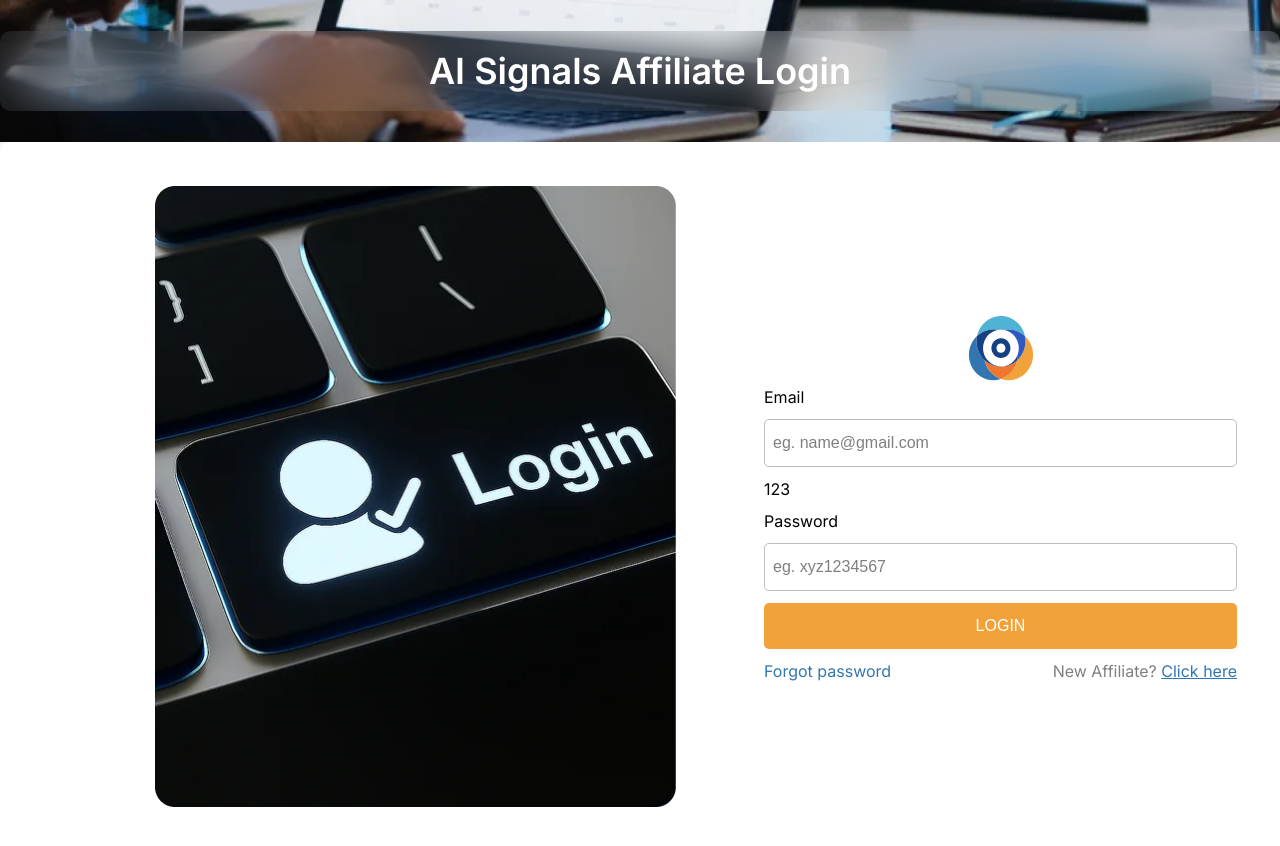
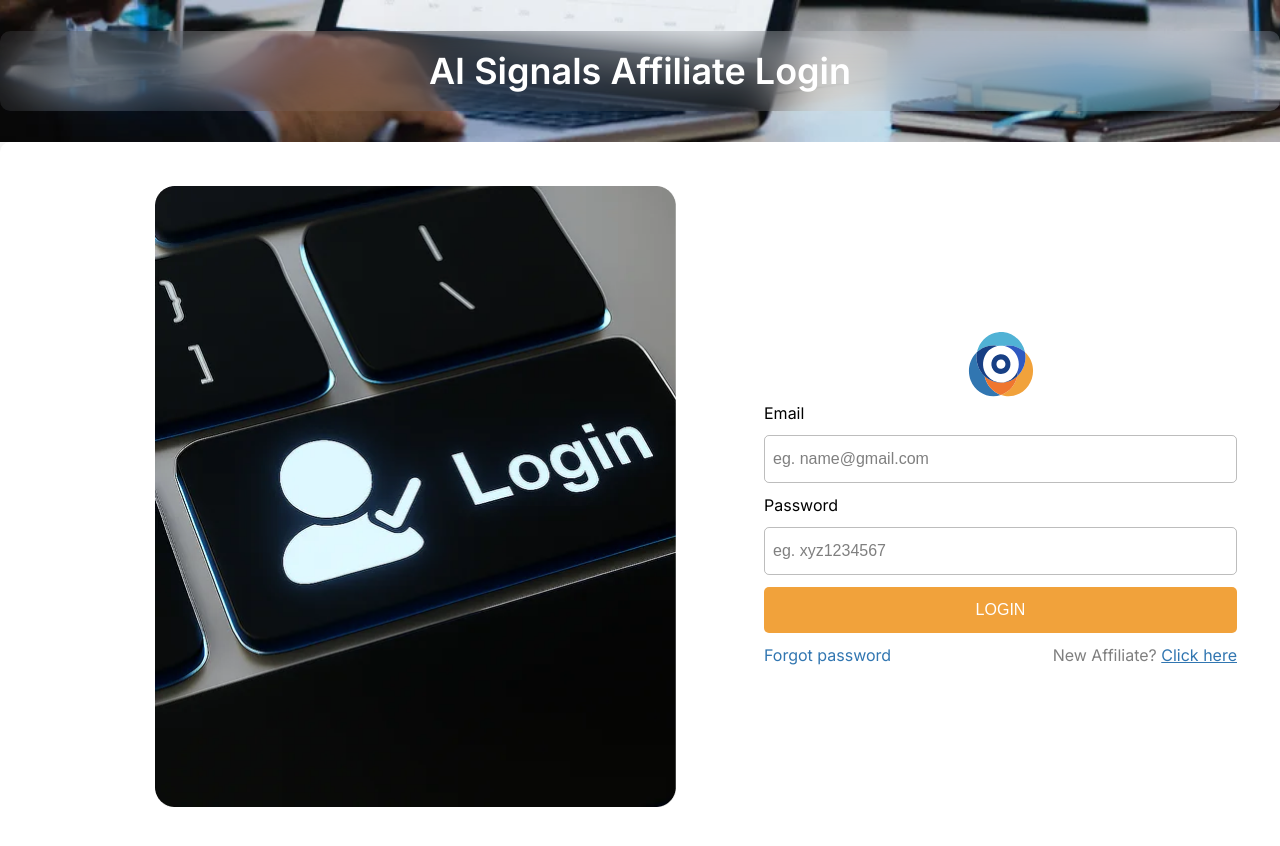
Before and after one commit to dev-ai-signals/affiliate-dashboard, a Vue app: page /login in a window 1280 px wide. Shown: the top 846 px of the page. Built offline with nearby package versions, Linux system fonts and the light colour scheme.

Commit message:
added label 123

```diff
--- a/src/pages/Login.vue
+++ b/src/pages/Login.vue
@@ -16,8 +16,6 @@
         <form class="login__form" @submit.prevent="handleSubmit">
           <label>Email</label>
           <input v-model="email" type="email" placeholder="eg. name@gmail.com" />
-
-          <label>123</label>
 
           <label>Password</label>
           <input v-model="password" type="password" placeholder="eg. xyz1234567" />
```
